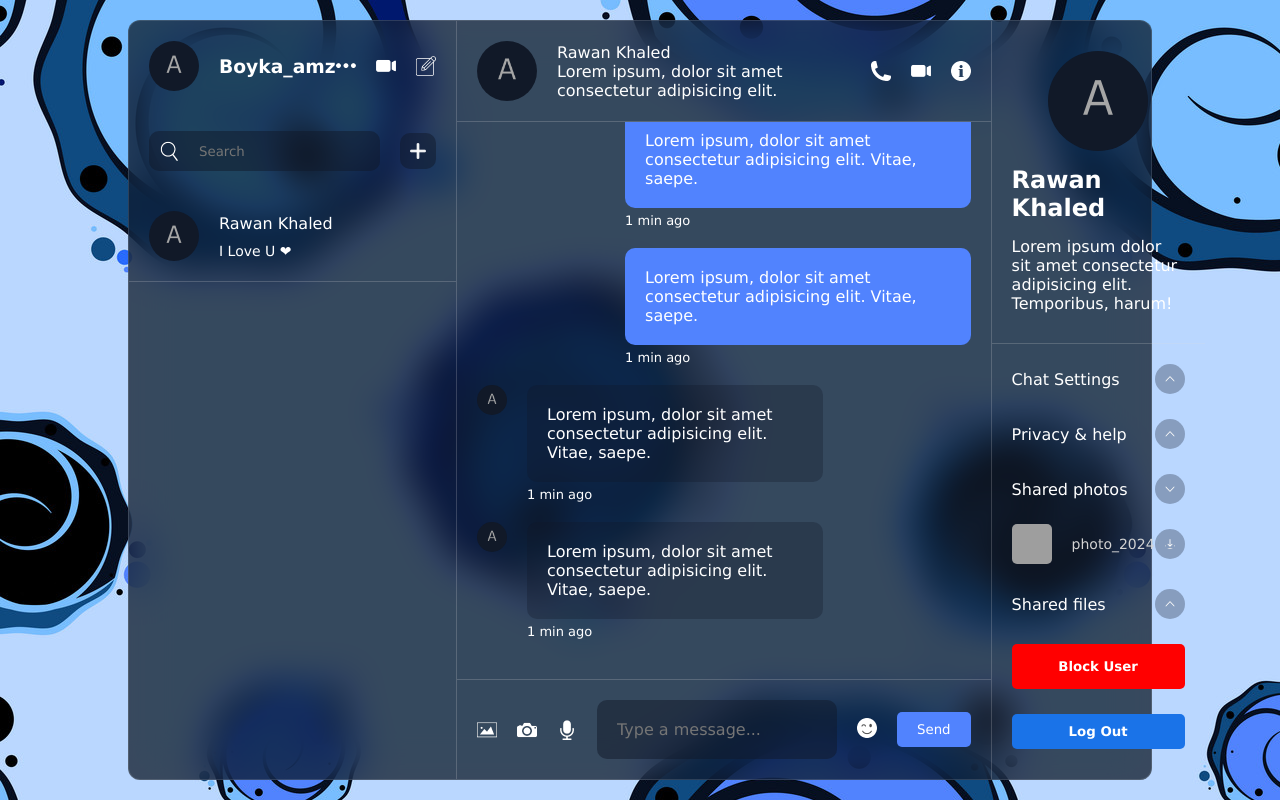
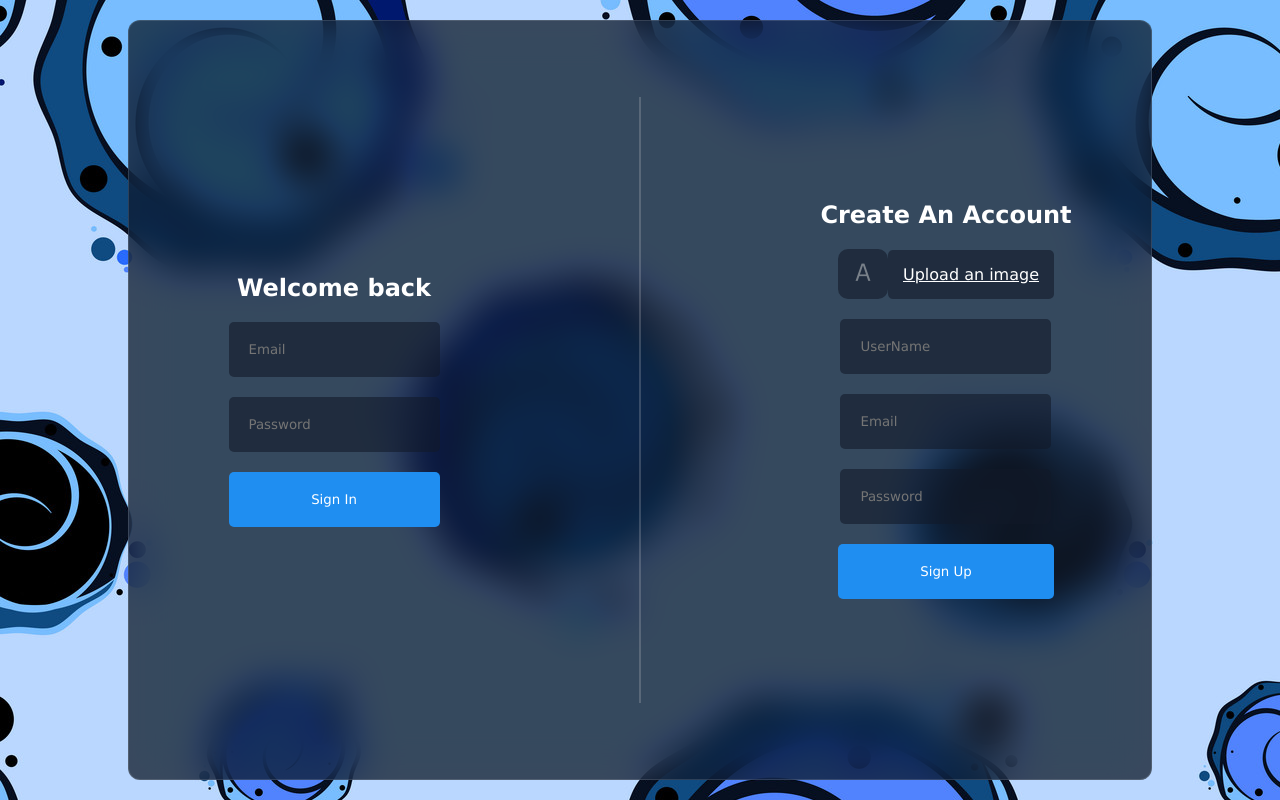
Before and after one commit to abdelrahmanmostafa7/ChatApp-firebase, a React (Vite) app: page / in a window 1280 px wide. Built offline with nearby package versions, Linux system fonts and the light colour scheme; no server answers; grey boxes are pictures that could not be loaded.

Commit message:
Login&signUP with firebase

```diff
--- a/package.json
+++ b/package.json
@@ -11,9 +11,11 @@
   },
   "dependencies": {
     "emoji-picker-react": "^4.10.0",
+    "firebase": "^10.12.2",
     "react": "^18.2.0",
     "react-dom": "^18.2.0",
-    "react-toastify": "^10.0.5"
+    "react-toastify": "^10.0.5",
+    "zustand": "^4.5.2"
   },
   "devDependencies": {
     "@types/react": "^18.2.66",
--- a/src/App.jsx
+++ b/src/App.jsx
@@ -1,11 +1,23 @@
+import { useEffect } from "react";
 import Chat from "./components/chat/Chat";
 import Detail from "./components/detail/Detail";
 import List from "./components/list/List";
 import Login from "./components/login/Login";
-import Notification from "./components/notification/notification";
+import Notification from "./components/notification/Notification";
+import { onAuthStateChanged } from "firebase/auth";
+import { auth } from "./lib/firebase";
+const App = () => {
+  const user = false;
 
-const App = () => {
-  const user = true;
+  useEffect(()=>{
+    const unSub =onAuthStateChanged(auth,(user)=>{
+      console.log(user);
+    })
+    return()=>{
+      unSub()
+    }
+  },[])
+
 
   return (
     <div className="container">
--- a/src/components/login/Login.jsx
+++ b/src/components/login/Login.jsx
@@ -1,6 +1,13 @@
 import { useState } from "react";
 import "./login.css";
 import { toast } from "react-toastify";
+import {
+  createUserWithEmailAndPassword,
+  signInWithEmailAndPassword,
+} from "firebase/auth";
+import { auth, db } from "../../lib/firebase";
+import { doc, setDoc } from "firebase/firestore";
+import upload from "../../lib/upload";
 
 const Login = () => {
   const [avatar, setAvatar] = useState({
@@ -8,20 +15,64 @@ const Login = () => {
     url: "",
   });
 
+  const [loading, setLoading] = useState(false);
+
   const handleAvatar = (e) => {
-    if (e.target.file[0]) {
+    if (e.target.files[0]) {
       setAvatar({
         file: e.target.files[0],
-        url: URL.creatObjectURL(e.target.file[0]),
+        url: URL.createObjectURL(e.target.files[0]),
       });
     }
   };
 
+  const handleLogin = async (e) => {
+    e.preventDefault();
+    setLoading(true);
 
-  const handleLogin = e=>{
-    e.preventDefault()
-    toast.warn("test")
-  }
+    const formData = new FormData(e.target);
+    const { email, password } = Object.fromEntries(formData);
+
+    try {
+      await signInWithEmailAndPassword(auth, email, password);
+    } catch (err) {
+      console.log(err);
+      toast.error(err.message);
+    } finally {
+      setLoading(false);
+    }
+  };
+
+  const handleRegister = async (e) => {
+    e.preventDefault();
+    setLoading(true);
+    const formData = new FormData(e.target);
+    const { username, email, password } = Object.fromEntries(formData);
+
+    try {
+      const res = await createUserWithEmailAndPassword(auth, email, password);
+      const imgUrl = await upload(avatar.file);
+
+      await setDoc(doc(db, "users", res.user.uid), {
+        username,
+        email,
+        avatar: imgUrl,
+        id: res.user.uid,
+        blocked: [],
+      });
+
+      await setDoc(doc(db, "userchats", res.user.uid), {
+        chats: [],
+      });
+
+      toast.success("Account created! You can login now");
+    } catch (err) {
+      console.log(err);
+      toast.error(err.message);
+    } finally {
+      setLoading(false);
+    }
+  };
 
   return (
     <div className="login">
@@ -30,13 +81,15 @@ const Login = () => {
         <form onSubmit={handleLogin}>
           <input type="text" placeholder="Email" name="email" />
           <input type="password" placeholder="Password" name="password" />
-          <button>Sign In</button>
+          <button disabled={loading}>{loading ? "loading" : "Sign In"}</button>
         </form>
       </div>
+
       <div className="separator"></div>
+
       <div className="item">
         <h2>Create An Account</h2>
-        <form action="">
+        <form onSubmit={handleRegister}>
           <label htmlFor="file">
             <img src={avatar.url || "./avatar.png"} alt="" />
             <span> Upload an image</span>
@@ -50,7 +103,7 @@ const Login = () => {
           <input type="text" placeholder="UserName" name="username" />
           <input type="text" placeholder="Email" name="email" />
           <input type="password" placeholder="Password" name="password" />
-          <button>Sign In</button>
+          <button disabled={loading}>{loading ? "loading" : "Sign Up"}</button>
         </form>
       </div>
     </div>
--- a/src/components/notification/notification.jsx
+++ b/src/components/notification/notification.jsx
@@ -2,7 +2,7 @@ import { ToastContainer } from 'react-toastify'
 import "react-toastify/dist/ReactToastify.css"
 
 
-const notification = () => {
+const Notification = () => {
   return (
     <div>
         <ToastContainer position='bottom-right'/>
@@ -10,4 +10,4 @@ const notification = () => {
   )
 }
 
-export default notification
+export default Notification
--- /dev/null
+++ b/src/lib/firebase.js
@@ -0,0 +1,19 @@
+import { initializeApp } from "firebase/app";
+import { getAuth } from "firebase/auth";
+import { getFirestore } from "firebase/firestore";
+import { getStorage } from "firebase/storage";
+
+const firebaseConfig = {
+  apiKey: import.meta.env.VITE_API_KEY,
+  authDomain: "reactchat-744.firebaseapp.com",
+  projectId: "reactchat-744",
+  storageBucket: "reactchat-744.appspot.com",
+  messagingSenderId: "345264879584",
+  appId: "1:345264879584:web:26b8fa52e19369be619d85",
+};
+
+const app = initializeApp(firebaseConfig);
+
+export const auth = getAuth();
+export const db = getFirestore();
+export const storage = getStorage();
--- /dev/null
+++ b/src/lib/upload.js
@@ -0,0 +1,30 @@
+import { getDownloadURL, ref, uploadBytesResumable } from "firebase/storage";
+import { storage } from "./firebase";
+
+const upload = async (file) => {
+  const date = new Date();
+  const storageRef = ref(storage, `images/${date + file.name}`);
+
+  const uploadTask = uploadBytesResumable(storageRef, file);
+
+  return new Promise((resolve, reject) => {
+    uploadTask.on(
+      "state_changed",
+      (snapshot) => {
+        const progress =
+          (snapshot.bytesTransferred / snapshot.totalBytes) * 100;
+        console.log("Upload is " + progress + "% done");
+      },
+      (error) => {
+        reject("Something went wrong!" + error.code);
+      },
+      () => {
+        getDownloadURL(uploadTask.snapshot.ref).then((downloadURL) => {
+          resolve(downloadURL);
+        });
+      }
+    );
+  });
+};
+
+export default upload;
```
Also changed, not shown: 2 other files (tests, documents, lock files or other folders).
